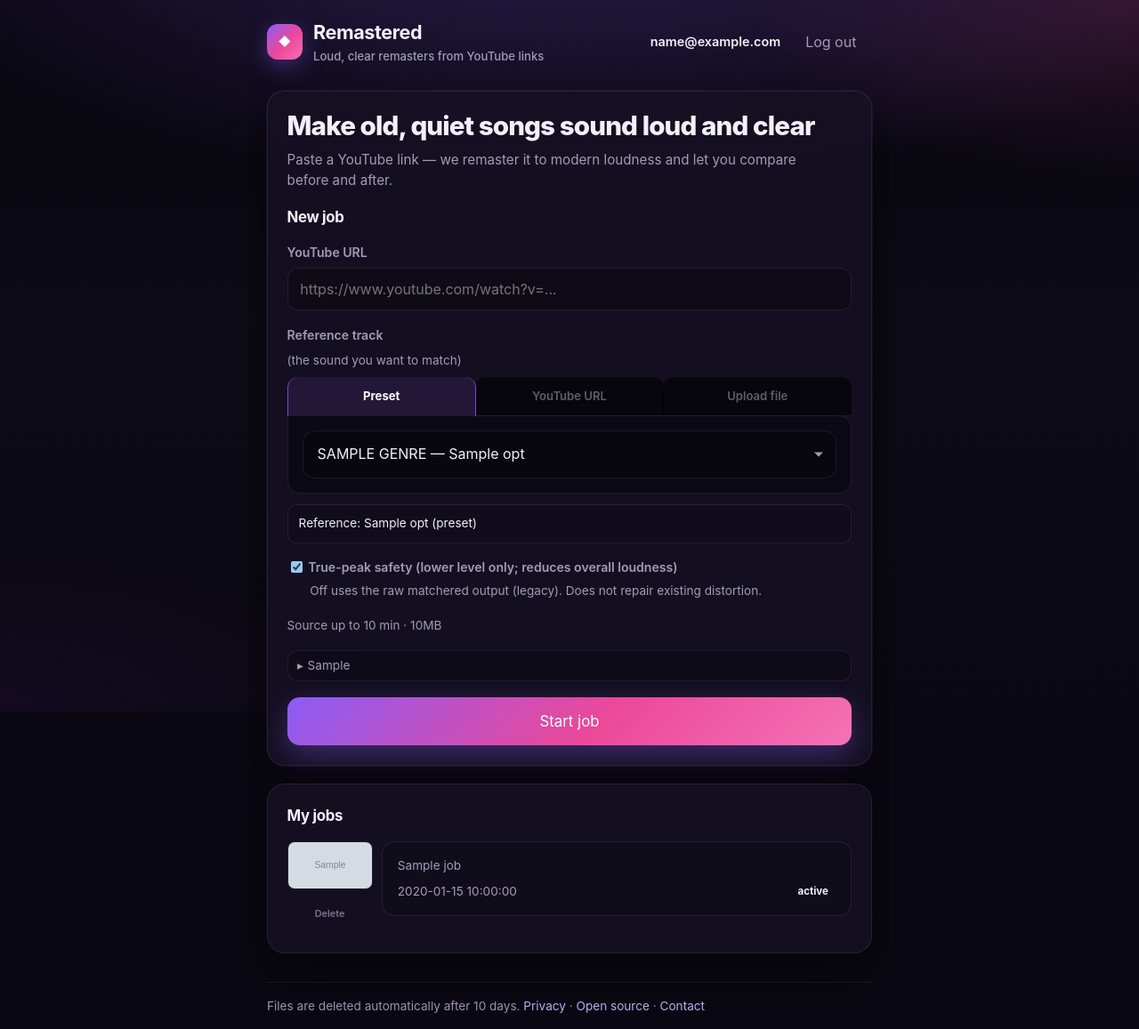
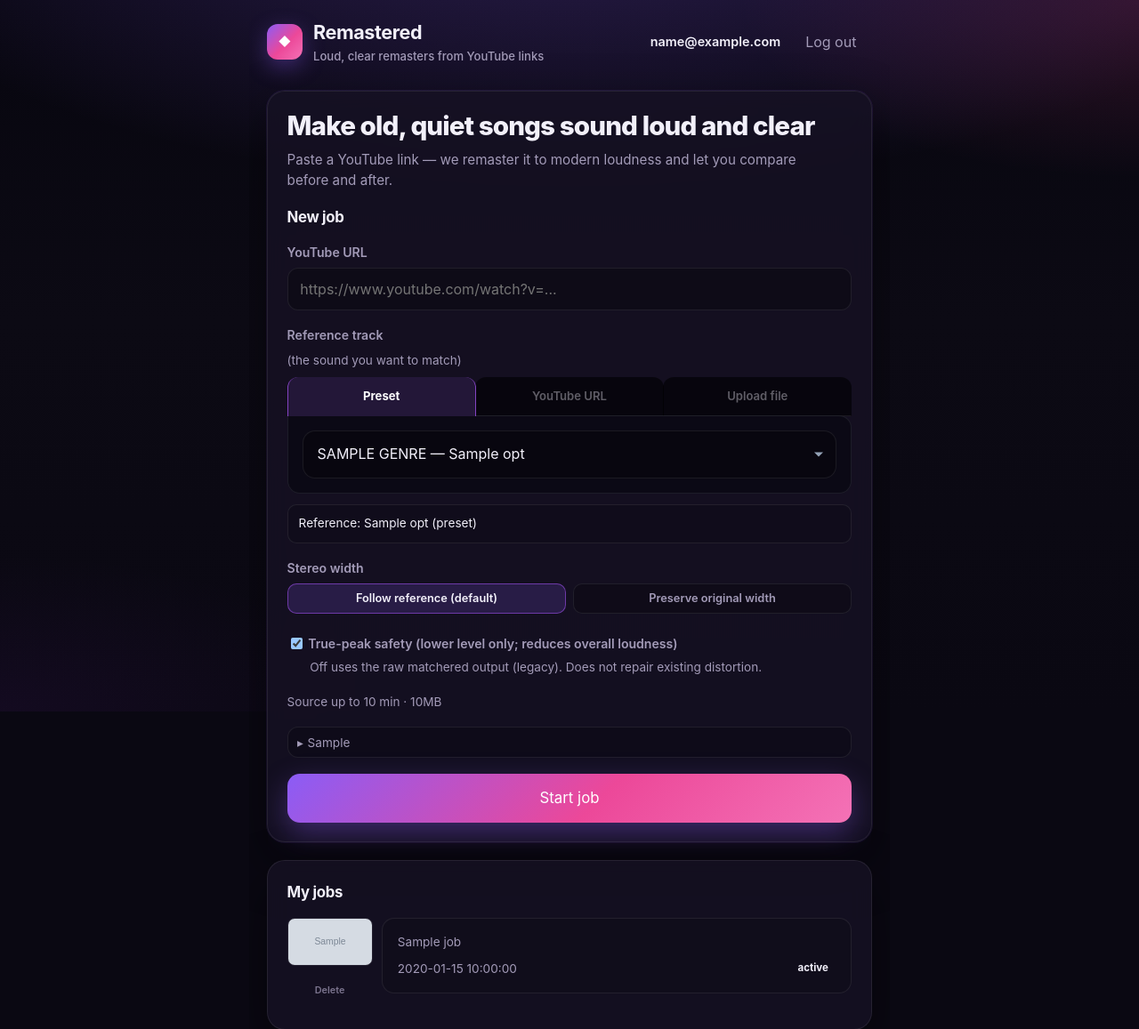
Before and after one commit to bluedskim/Remastered, a Python web app: template src/remastered/web/templates/index.html in a window 1280 px wide. Shown: the top 1157 px of the page at 89% size. Run offline with Jinja, Linux system fonts and the light colour scheme; the template is opened without the code that fills it: most values are stand-ins (such as "Sample title", 1, 10 or a date in 2020); grey boxes marked "Sample" are stand-in pictures; some libraries are stand-ins or nearby versions; some web fonts are replaced.

Commit message:
Restore stereo width option on job form (default: follow reference) (#82)
Expose Follow reference (default) vs Preserve original width as a
compact two-option control. Honor explicit POST and Try again prefill;
invalid values still fall back to follow_reference on the server.

Co-authored-by: Cursor Agent <cursoragent@cursor.com>

```diff
--- a/src/remastered/stereo_width.py
+++ b/src/remastered/stereo_width.py
@@ -146,5 +146,5 @@ def preserve_stereo_width(
 
 def stereo_width_label(mode: str | None) -> str:
     if mode == "preserve":
-        return "Keep original width"
+        return "Preserve original width"
     return "Follow reference (default)"
--- a/src/remastered/web/static/style.css
+++ b/src/remastered/web/static/style.css
@@ -428,6 +428,57 @@ a:hover {
   margin-left: 1.6rem;
 }
 
+.field-stereo-width {
+  margin: 0;
+}
+
+.stereo-width-toggle {
+  display: flex;
+  flex-wrap: wrap;
+  gap: 0.45rem;
+}
+
+.stereo-width-option {
+  flex: 1 1 8.5rem;
+  min-width: 0;
+  cursor: pointer;
+  position: relative;
+}
+
+.stereo-width-option input {
+  position: absolute;
+  opacity: 0;
+  width: 1px;
+  height: 1px;
+  margin: 0;
+  pointer-events: none;
+}
+
+.stereo-width-option-label {
+  display: block;
+  padding: 0.5rem 0.55rem;
+  border-radius: 10px;
+  border: 1px solid var(--border);
+  background: rgba(0, 0, 0, 0.22);
+  color: var(--muted);
+  font-size: 0.8rem;
+  font-weight: 600;
+  line-height: 1.25;
+  text-align: center;
+  transition: border-color 0.15s, background 0.15s, color 0.15s;
+}
+
+.stereo-width-option input:checked + .stereo-width-option-label {
+  border-color: rgba(168, 85, 247, 0.55);
+  background: rgba(139, 92, 246, 0.18);
+  color: var(--text);
+}
+
+.stereo-width-option input:focus-visible + .stereo-width-option-label {
+  outline: 2px solid rgba(168, 85, 247, 0.65);
+  outline-offset: 2px;
+}
+
 .job-form {
   display: flex;
   flex-direction: column;
--- a/src/remastered/web/templates/index.html
+++ b/src/remastered/web/templates/index.html
@@ -138,7 +138,19 @@
       </p>
     </div>
 
-    <input type="hidden" name="stereo_width_mode" value="follow_reference" />
+    <div class="field field-stereo-width">
+      <span class="field-label" id="stereo-width-label">Stereo width</span>
+      <div class="stereo-width-toggle" role="radiogroup" aria-labelledby="stereo-width-label">
+        <label class="stereo-width-option">
+          <input type="radio" name="stereo_width_mode" value="follow_reference" checked />
+          <span class="stereo-width-option-label">Follow reference (default)</span>
+        </label>
+        <label class="stereo-width-option">
+          <input type="radio" name="stereo_width_mode" value="preserve" />
+          <span class="stereo-width-option-label">Preserve original width</span>
+        </label>
+      </div>
+    </div>
 
     <div class="field field-tp-protection">
       <input type="hidden" name="final_tp_protection" id="final_tp_protection" value="on" />
@@ -705,9 +717,11 @@
 
   function applyStereoWidth(mode) {
     if (!form) return;
-    const field = form.querySelector('input[name="stereo_width_mode"]');
-    if (!field) return;
-    field.value = mode === "preserve" ? "preserve" : "follow_reference";
+    const value = mode === "preserve" ? "preserve" : "follow_reference";
+    const radio = form.querySelector(
+      'input[name="stereo_width_mode"][value="' + value + '"]'
+    );
+    if (radio) radio.checked = true;
   }
 
   function clearReferenceFromJob() {
```
Also changed, not shown: tests/test_stereo_width_form_playwright.py (added, +100 -0 lines), tests/test_stereo_width_job_form.py (added, +115 -0 lines), tests/test_web_api.py (+4 -2 lines).
